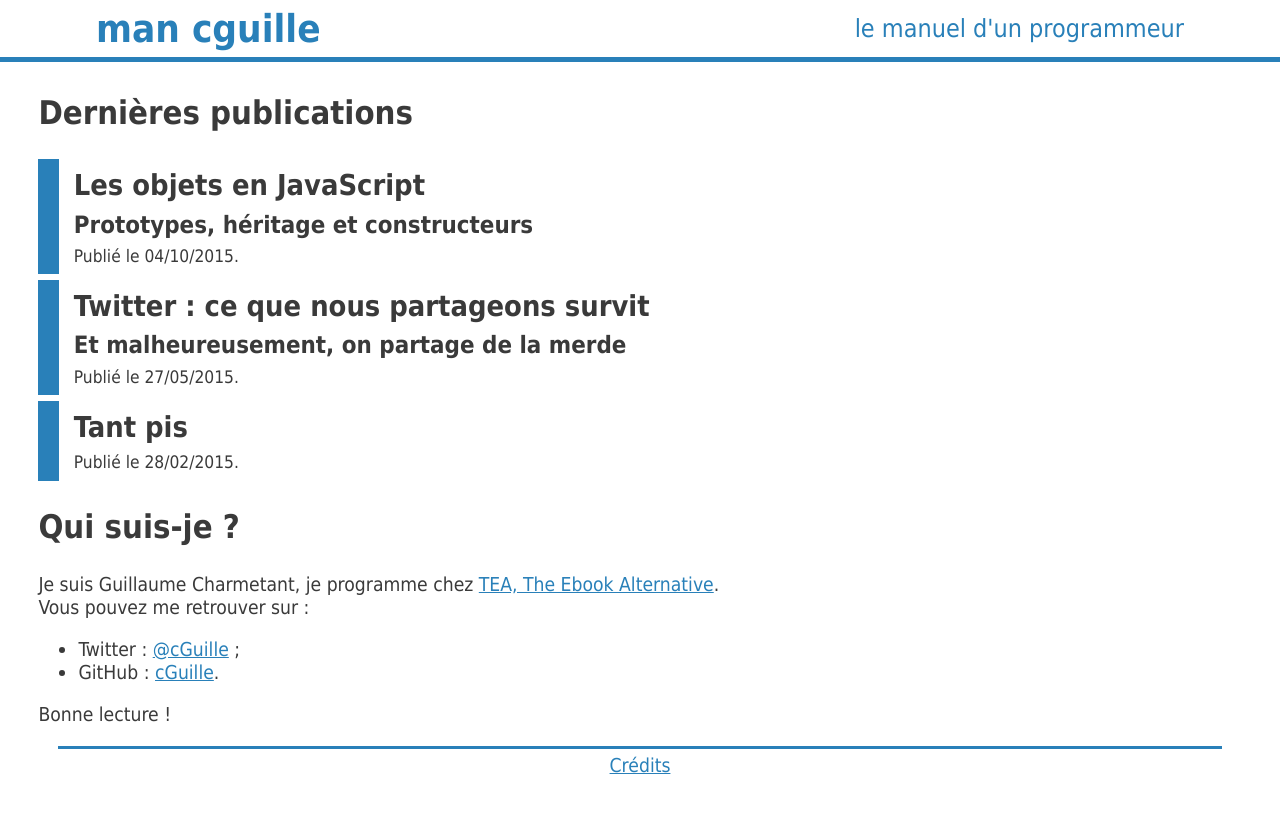
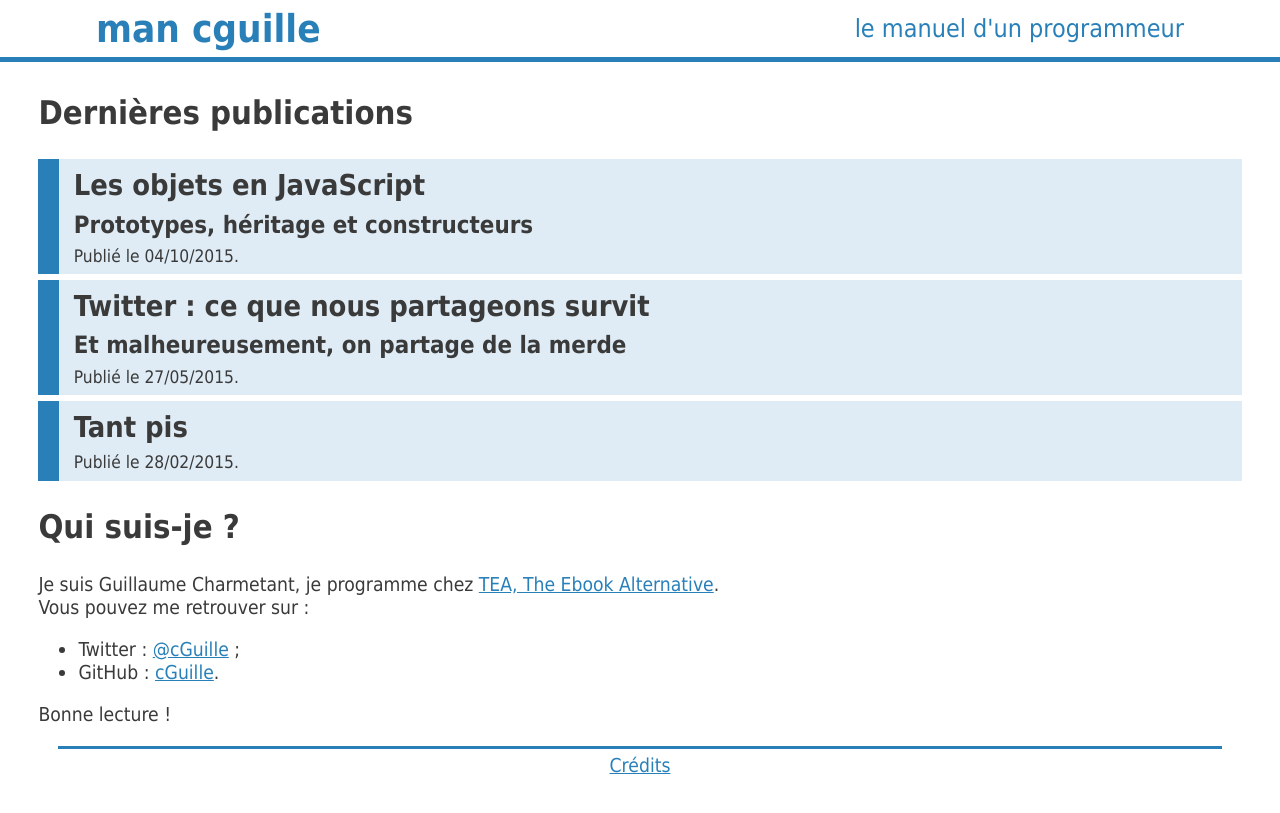
Before and after one commit to cGuille/cGuille.github.io, a Jekyll site: the page built from index.html, in a window 1280 px wide. Shown: the top 813 px of the page. Built offline with Jekyll 4.4.1, drawn with Linux system fonts in a browser that asks for light colours.

Commit message:
Transparent background on left bordered blocks

```diff
--- a/assets/stylesheets/stylesheet.css
+++ b/assets/stylesheets/stylesheet.css
@@ -61,6 +61,7 @@ a:hover {
 .posts-list-item > a {
   display: block;
   border-left: 0.75em solid rgb(41, 128, 185);
+  background-color: rgba(41, 128, 185, 0.15);
   padding: 0.3em 0.5em;
   margin-bottom: 0.2em;
   font-size: 1.5em;
@@ -69,6 +70,7 @@ a:hover {
 }
 .posts-list-item > a:hover {
   border-color: rgb(39, 174, 96);
+  background-color: rgba(39, 174, 96, 0.15);
 }
 .posts-list-item h4, .posts-list-item h5 {
   margin: 0 0 0.3em 0;
@@ -81,6 +83,7 @@ a:hover {
   margin: 0.5em 0;
   padding: 0.5em;
   border-left: 0.75em solid rgb(41, 128, 185);
+  background-color: rgba(41, 128, 185, 0.15);
   font-size: 1.2em;
 }
 #post header > * {
```
